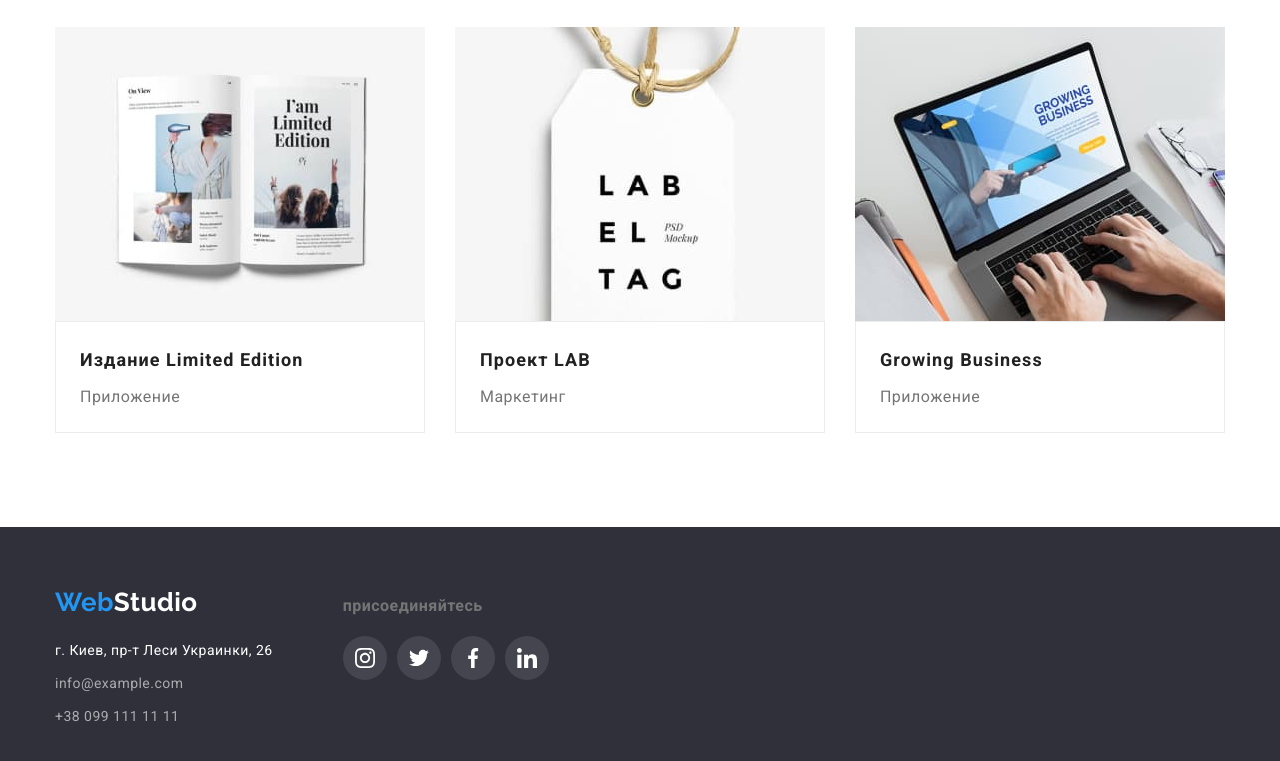
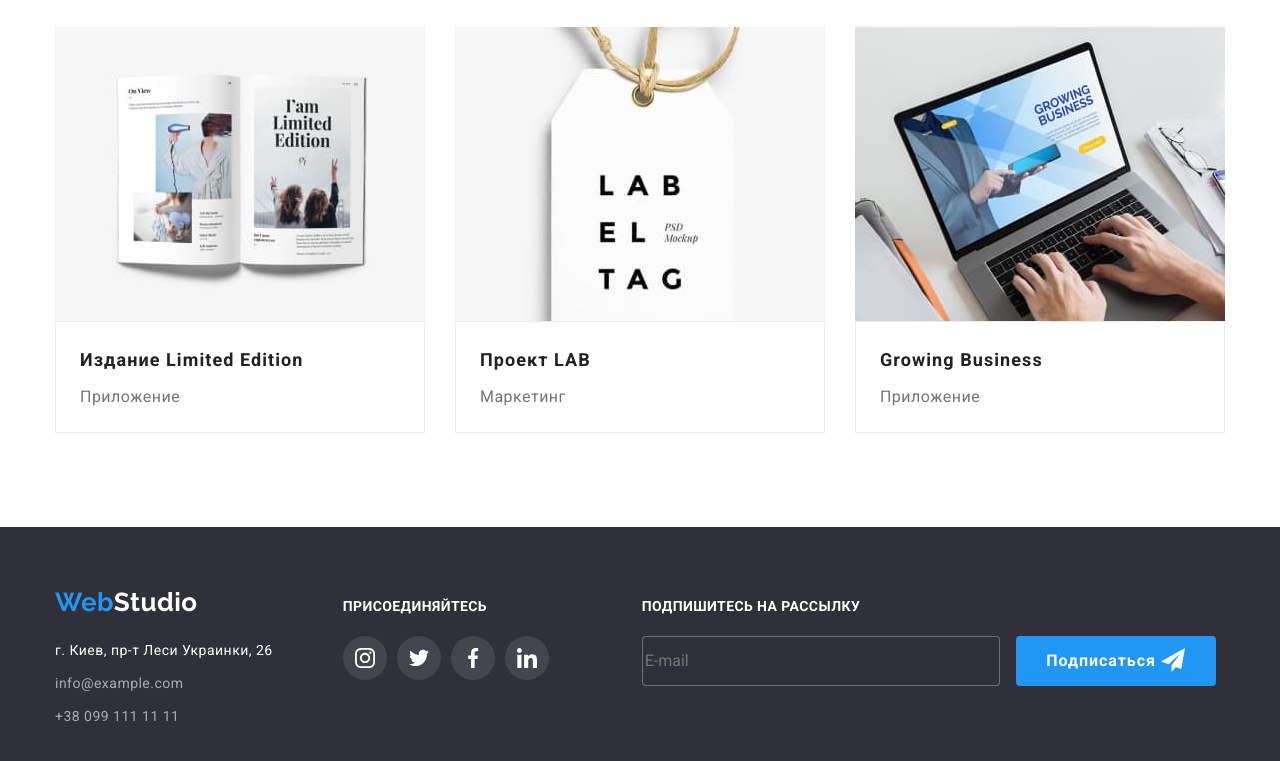
Before and after one commit to Alexsandr-Dvoretskiy/goit-markup-hw-06, a plain HTML site: page portfolio.html in a window 1280 px wide. Shown: the part 1131-1892 px from the top of the page. Drawn offline with nearby package versions, Linux system fonts and the light colour scheme.

Commit message:
Update portfolio.html

```diff
--- a/portfolio.html
+++ b/portfolio.html
@@ -268,7 +268,7 @@
 				</div>
 
 				<div class="fotter-link">
-					<strong>присоединяйтесь</strong>
+					<strong class="fotter-strong">присоединяйтесь</strong>
 					<ul class="fotter-list">
 						<li>
 							<a href="https://www.instagram.com/" target="_blank" rel="noopener noreferre" class="icon-fotter">
@@ -300,6 +300,19 @@
 						</li>
 					</ul>
 				</div>
+				<div class="fotter-form">
+					<strong class="fotter-strong">Подпишитесь на рассылку</strong>
+					<form class="form-mail">
+
+						<input type="email" name="email" class="fotter-input" placeholder="E-mail"/>
+						<label class="fotter-label"
+
+						></label>
+						<button type="button" class="button-fotter">Подписаться
+						</button>
+					</form>
+
+				</div>
 			</div>
 		</footer>
 	</body>
```
